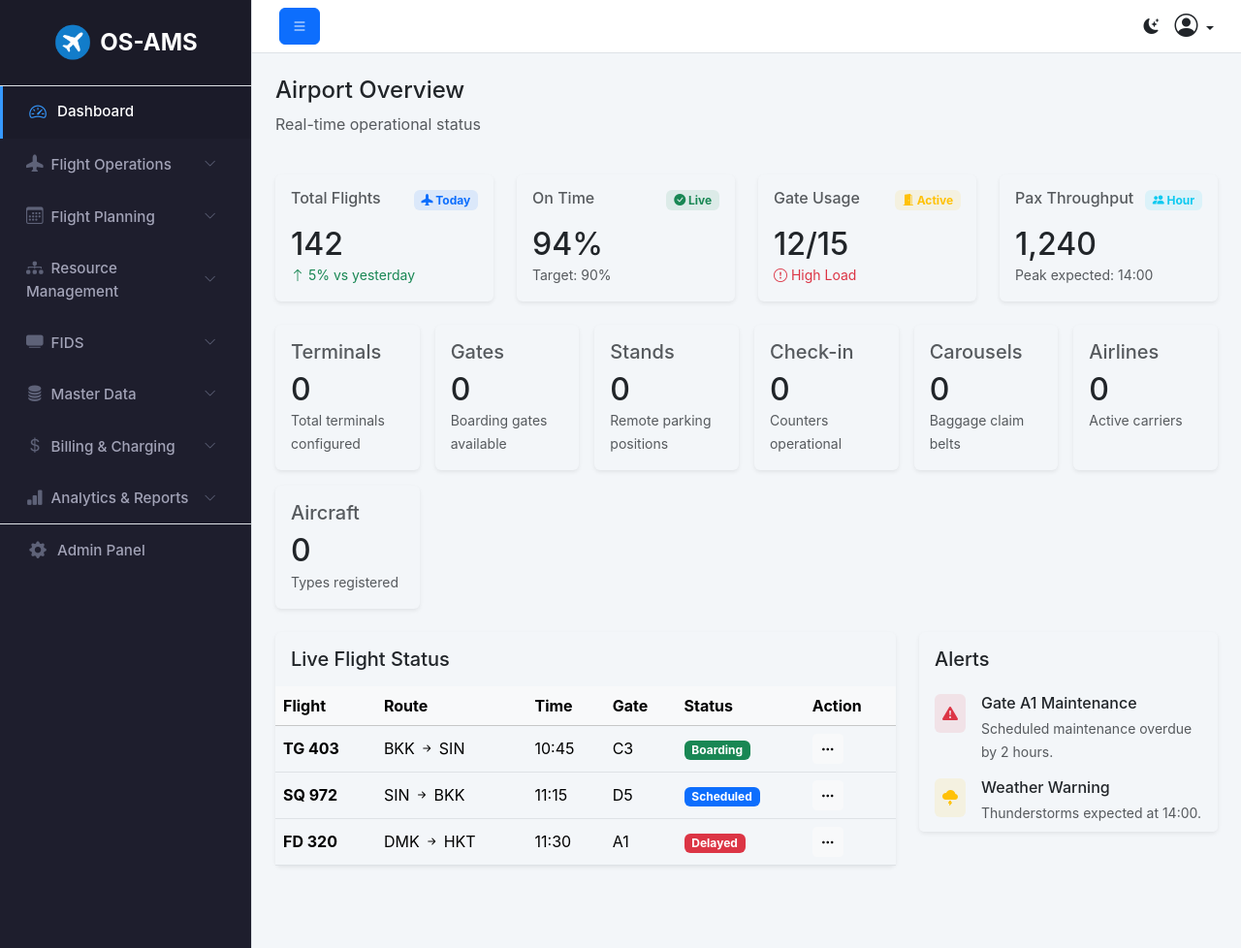
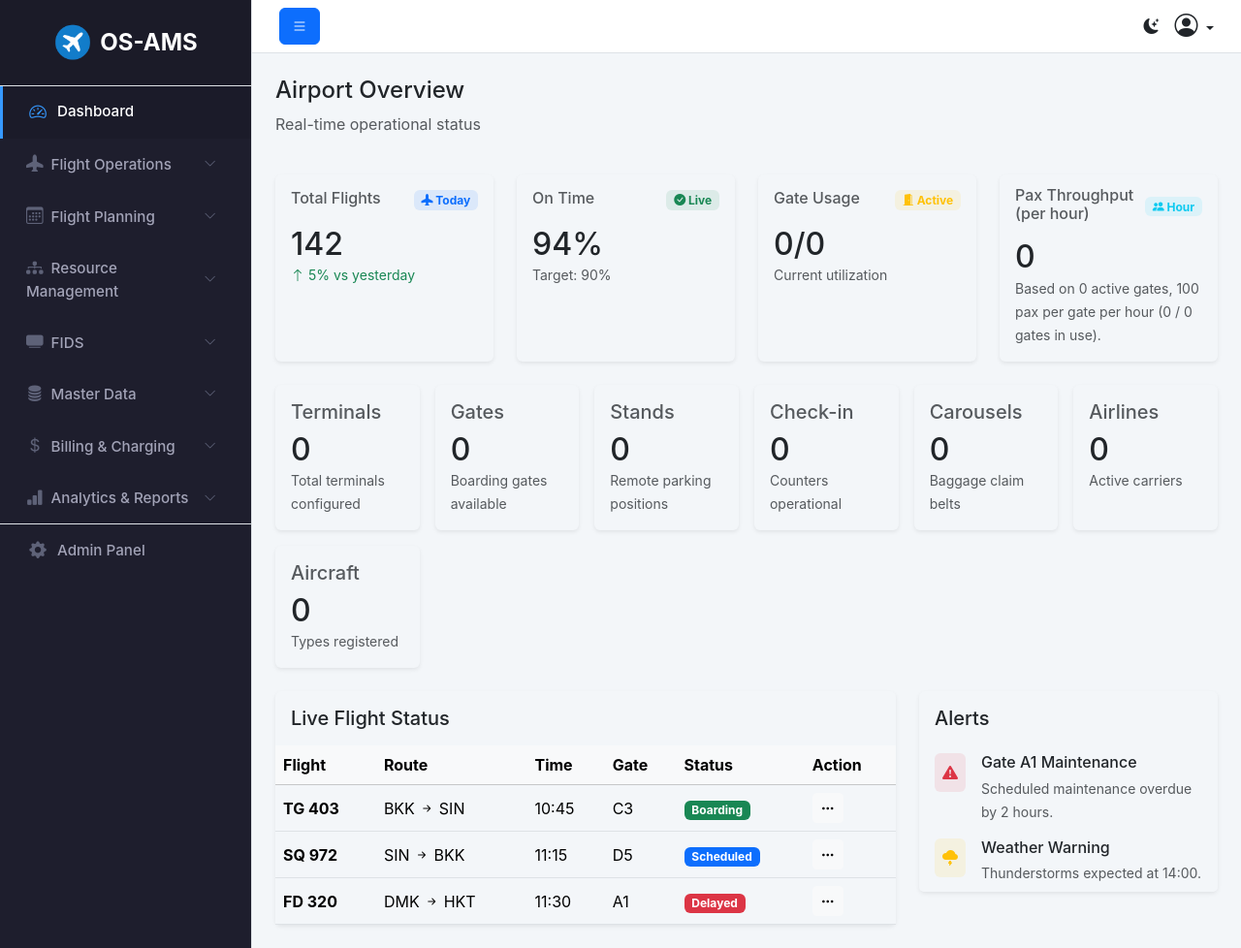
Before and after one commit to Iotonix/osams, a Django app: page / in a window 1280 px wide. Shown: the whole page at 97% size. Run offline with Django 5.2, Linux system fonts and the light colour scheme; the visitor is signed in with stand-in values (Sample User, id 1); data that the repository does not hold is empty; some libraries are stand-ins or nearby versions.

Commit message:
Add gate utilization and passenger throughput metrics to dashboard

```diff
--- a/core_app/views.py
+++ b/core_app/views.py
@@ -1,3 +1,4 @@
+import random
 from django.shortcuts import render, redirect
 from django.contrib.auth import authenticate, login, logout
 from django.contrib.auth.decorators import login_required
@@ -32,13 +33,19 @@ def user_logout(request):
 
 @login_required
 def dashboard(request):
+    total_gates = Gate.objects.count()
+    occupied_gates = random.randint(0, total_gates) if total_gates > 0 else 0
+    pax_throughput_hourly = occupied_gates * 100
+
     context = {
         "terminal_count": Terminal.objects.count(),
-        "gate_count": Gate.objects.count(),
+        "gate_count": total_gates,
         "stand_count": Stand.objects.count(),
         "checkin_count": CheckInCounter.objects.count(),
         "carousel_count": BaggageCarousel.objects.count(),
         "airline_count": Airline.objects.count(),
         "aircraft_count": AircraftType.objects.count(),
+        "occupied_gates": occupied_gates,
+        "pax_throughput_hourly": pax_throughput_hourly,
     }
     return render(request, "index.html", context)
--- a/templates/index.html
+++ b/templates/index.html
@@ -46,8 +46,8 @@
                     <span class="badge bg-warning bg-opacity-10 text-warning"><i class="bi bi-door-open-fill"></i>
                         Active</span>
                 </div>
-                <h2 class="card-title mb-0">12/15</h2>
-                <small class="text-danger"><i class="bi bi-exclamation-circle"></i> High Load</small>
+                <h2 class="card-title mb-0">{{ occupied_gates }}/{{ gate_count }}</h2>
+                <small class="text-muted">Current utilization</small>
             </div>
         </div>
     </div>
@@ -55,11 +55,11 @@
         <div class="card shadow-sm border-0 h-100">
             <div class="card-body">
                 <div class="d-flex justify-content-between align-items-center mb-3">
-                    <h6 class="card-subtitle text-muted">Pax Throughput</h6>
+                    <h6 class="card-subtitle text-muted">Pax Throughput (per hour)</h6>
                     <span class="badge bg-info bg-opacity-10 text-info"><i class="bi bi-people-fill"></i> Hour</span>
                 </div>
-                <h2 class="card-title mb-0">1,240</h2>
-                <small class="text-muted">Peak expected: 14:00</small>
+                <h2 class="card-title mb-0">{{ pax_throughput_hourly }}</h2>
+                <small class="text-muted">Based on {{ occupied_gates }} active gates, 100 pax per gate per hour ({{ occupied_gates }} / {{ gate_count }} gates in use).</small>
             </div>
         </div>
     </div>
```
